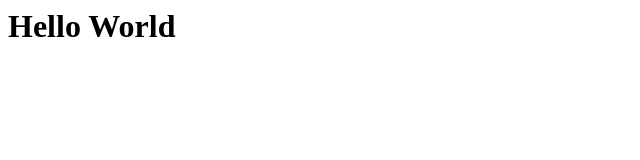
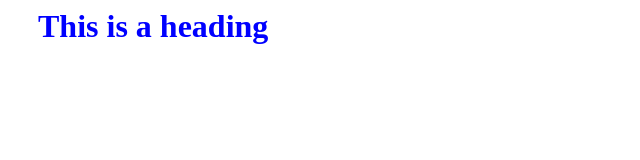
Before and after one commit to vishal4735/FirstWebsite, a plain HTML site: page index.html in a window 1280 px wide. Shown: the whole page, without its empty margins (0-640 px from the left). Drawn offline with Linux system fonts and the light colour scheme.

Commit message:
Update index.html

```diff
--- a/index.html
+++ b/index.html
@@ -1,4 +1,5 @@
 
 <html>
-  <h1>Hello World</h1>
+ <h1 style="color:blue;margin-left:30px;">This is a heading</h1>
+
  </html>
```
